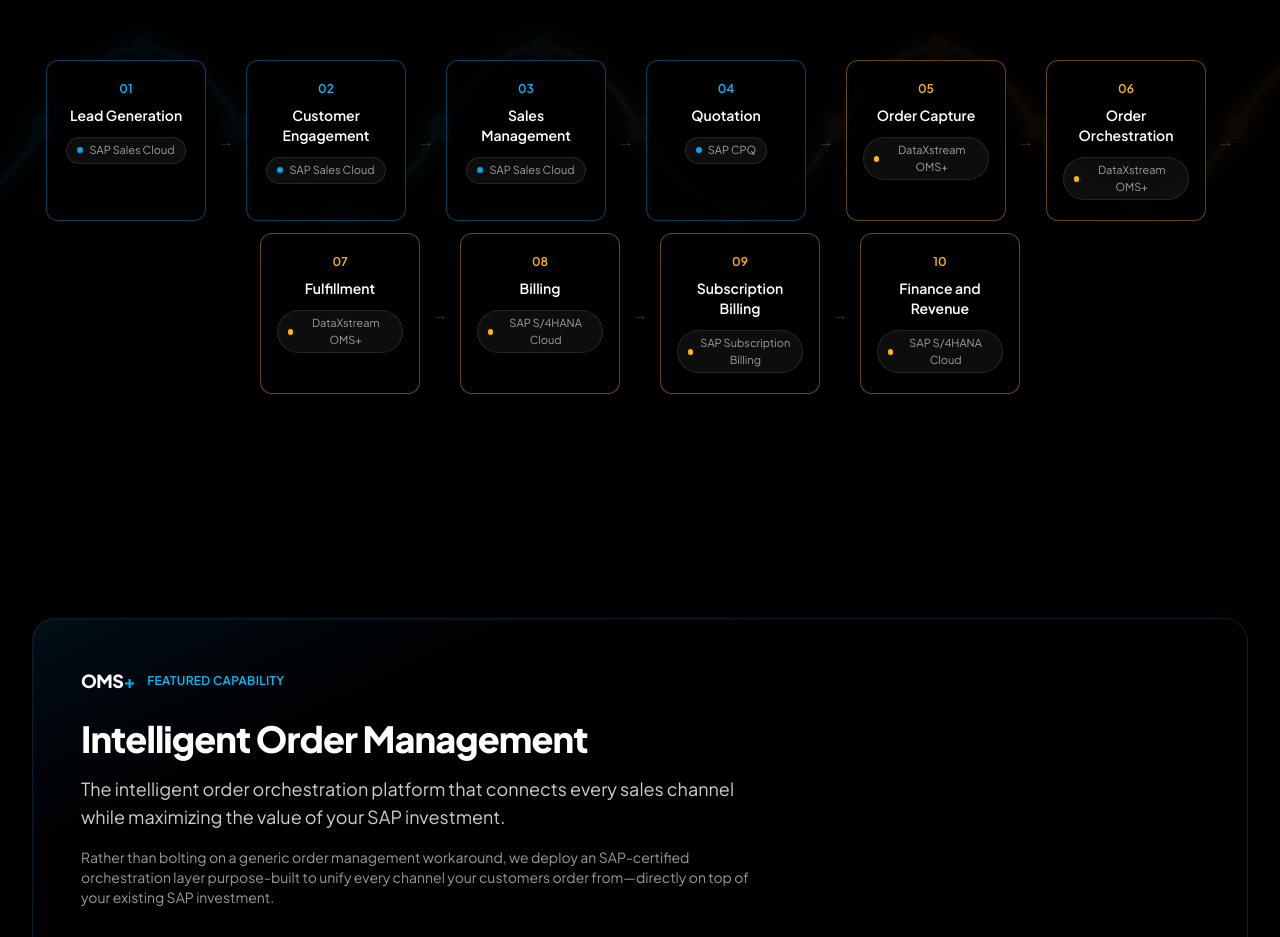
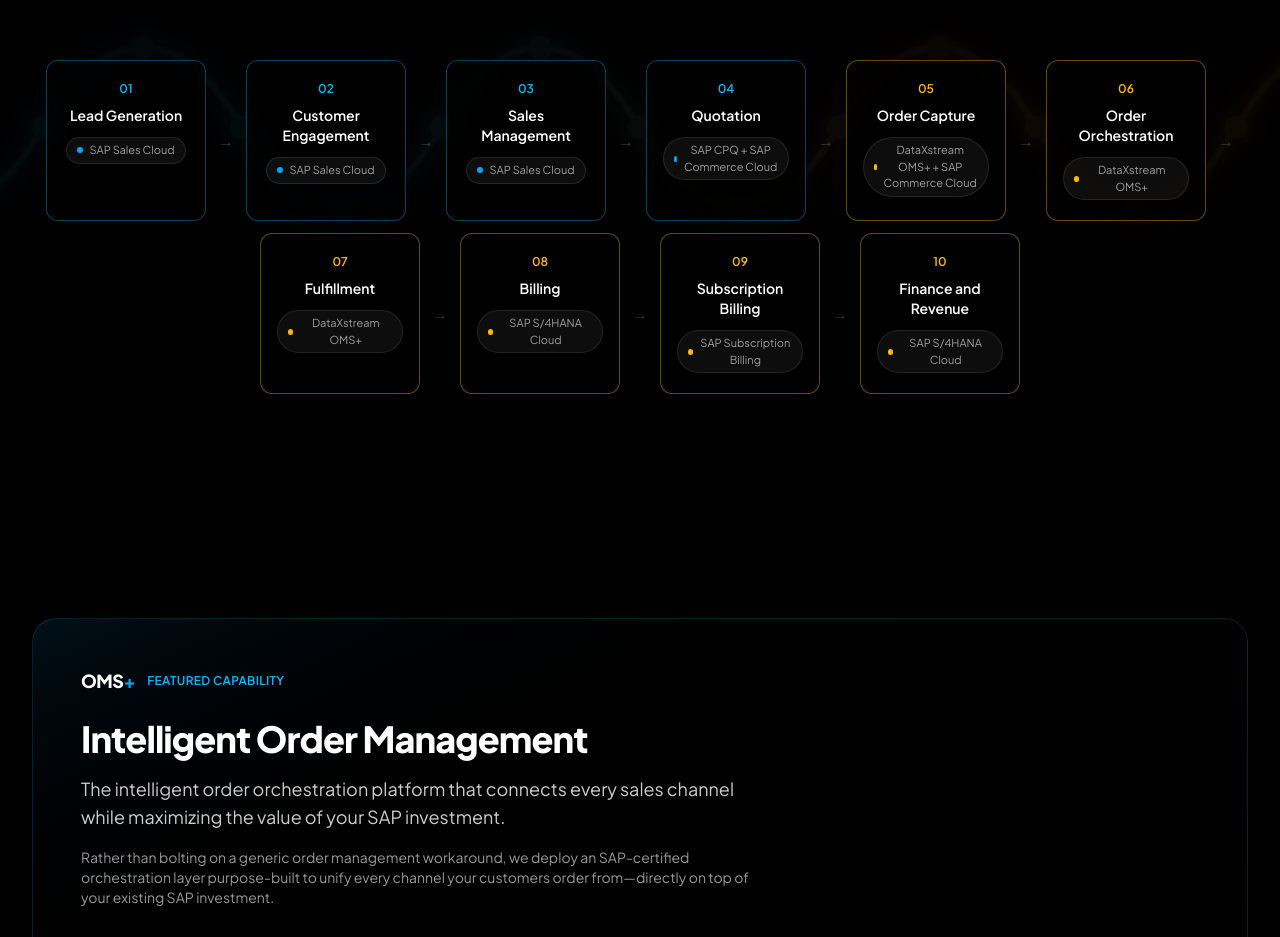
Before and after one commit to janejane-23/Techplus-WS, a Next.js app: page / in a window 1280 px wide. Shown: the part 8260-9197 px from the top of the page. Built offline with nearby package versions, Linux system fonts and the light colour scheme.

Commit message:
Add SAP Commerce Cloud to Quotation and Order Capture stages
Reflects that Commerce Cloud's self-service storefront spans both the
quoting/pricing experience and initial order capture for B2B buyers.

```diff
--- a/src/content/homepage.ts
+++ b/src/content/homepage.ts
@@ -280,8 +280,8 @@
       { id: "lead-generation", label: "Lead Generation", product: "SAP Sales Cloud", accent: "sky" },
       { id: "customer-engagement", label: "Customer Engagement", product: "SAP Sales Cloud", accent: "sky" },
       { id: "sales-management", label: "Sales Management", product: "SAP Sales Cloud", accent: "sky" },
-      { id: "quotation", label: "Quotation", product: "SAP CPQ", accent: "sky" },
-      { id: "order-capture", label: "Order Capture", product: "DataXstream OMS+", accent: "amber" },
+      { id: "quotation", label: "Quotation", product: "SAP CPQ + SAP Commerce Cloud", accent: "sky" },
+      { id: "order-capture", label: "Order Capture", product: "DataXstream OMS+ + SAP Commerce Cloud", accent: "amber" },
       { id: "order-orchestration", label: "Order Orchestration", product: "DataXstream OMS+", accent: "amber" },
       { id: "fulfillment", label: "Fulfillment", product: "DataXstream OMS+", accent: "amber" },
       { id: "billing", label: "Billing", product: "SAP S/4HANA Cloud", accent: "amber" },
```
